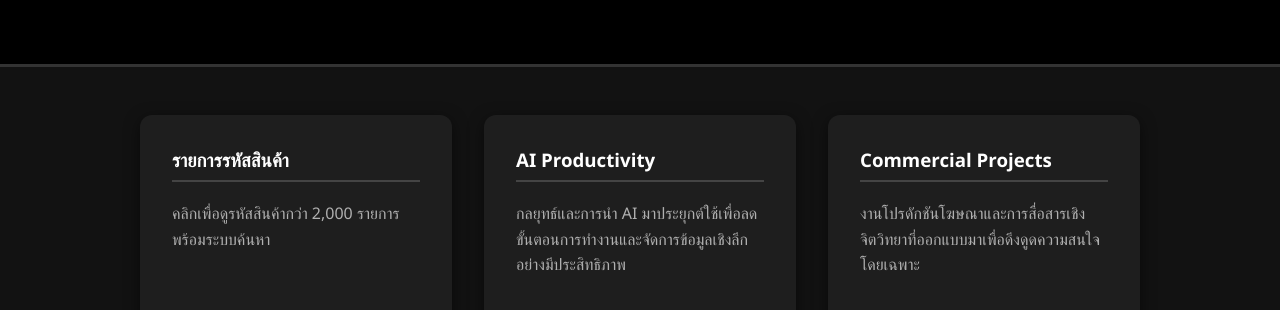
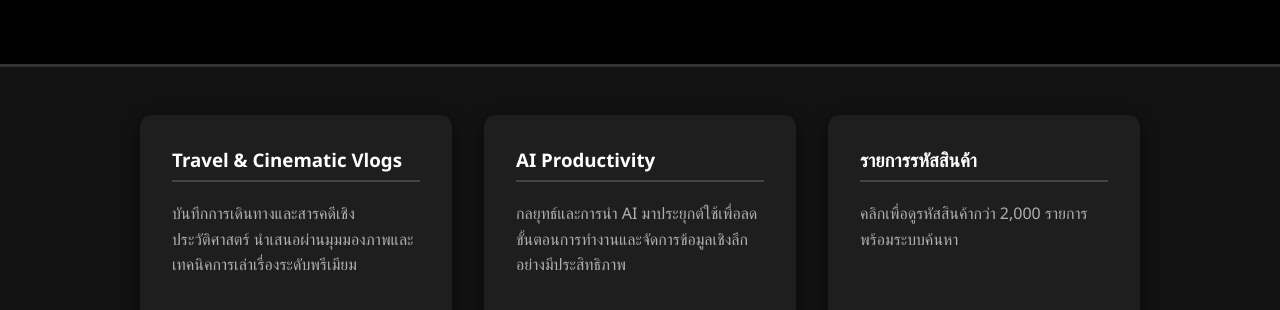
Before and after one commit to Mckenzie369/mckenzie369.github.io, a plain HTML site: page index.html in a window 1280 px wide. Shown: the part 158-468 px from the top of the page. Drawn offline with Linux system fonts and the light colour scheme.

Commit message:
Update index.html with new content and structure

```diff
--- a/index.html
+++ b/index.html
@@ -69,18 +69,18 @@
 
 <div class="container">
     <div class="grid">
+        <div class="card">
+            <h3>Travel & Cinematic Vlogs</h3>
+            <p>บันทึกการเดินทางและสารคดีเชิงประวัติศาสตร์ นำเสนอผ่านมุมมองภาพและเทคนิคการเล่าเรื่องระดับพรีเมียม</p>
+        </div>
+        <div class="card">
+            <h3>AI Productivity</h3>
+            <p>กลยุทธ์และการนำ AI มาประยุกต์ใช้เพื่อลดขั้นตอนการทำงานและจัดการข้อมูลเชิงลึกอย่างมีประสิทธิภาพ</p>
+        </div>
         <a href="products.html" class="card" style="text-decoration: none; display: block;">
             <h3>รายการรหัสสินค้า</h3>
             <p>คลิกเพื่อดูรหัสสินค้ากว่า 2,000 รายการ พร้อมระบบค้นหา</p>
         </a>
-        <div class="card">
-            <h3>AI Productivity</h3>
-            <p>กลยุทธ์และการนำ AI มาประยุกต์ใช้เพื่อลดขั้นตอนการทำงานและจัดการข้อมูลเชิงลึกอย่างมีประสิทธิภาพ</p>
-        </div>
-        <div class="card">
-            <h3>Commercial Projects</h3>
-            <p>งานโปรดักชันโฆษณาและการสื่อสารเชิงจิตวิทยาที่ออกแบบมาเพื่อดึงดูดความสนใจโดยเฉพาะ</p>
-        </div>
     </div>
 </div>
 
```
